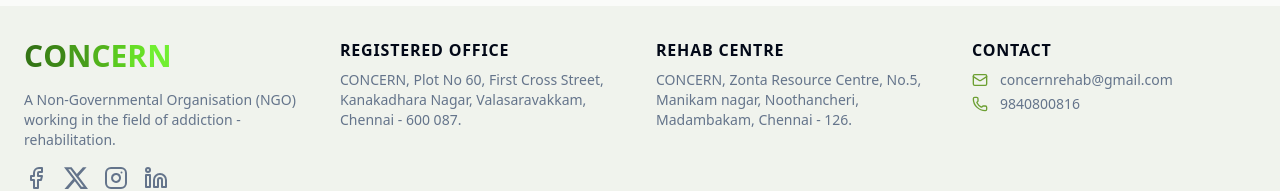
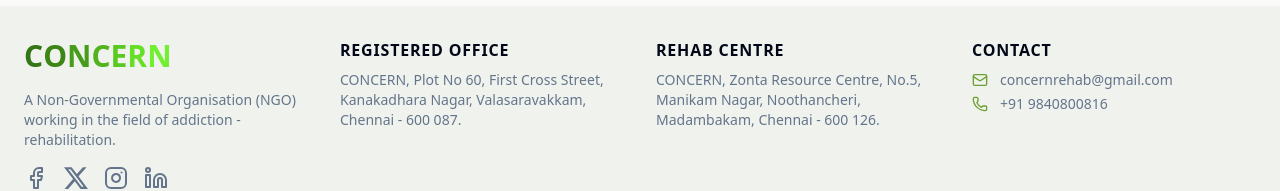
Before and after one commit to tanishpoddar/Concern-Website, a Next.js app: page / in a window 1280 px wide. Shown: the part 1915-2106 px from the top of the page. Built offline with nearby package versions, Linux system fonts and the light colour scheme.

Commit message:
changed-code-files

```diff
--- a/src/components/footer.tsx
+++ b/src/components/footer.tsx
@@ -56,7 +56,7 @@ export default function Footer() {
             <h3 className="mb-2 font-semibold text-foreground uppercase tracking-wider">Rehab Centre</h3>
             <address className="space-y-1 not-italic text-sm">
               <p className="flex items-start text-left">
-                <span>CONCERN, Zonta Resource Centre, No.5, Manikam nagar, Noothancheri, Madambakam, Chennai - 126.</span>
+                <span>CONCERN, Zonta Resource Centre, No.5, Manikam Nagar, Noothancheri, Madambakam, Chennai - 600 126.</span>
               </p>
             </address>
           </div>
@@ -70,7 +70,7 @@ export default function Footer() {
                 </a>
                 <p className="flex items-center">
                   <Phone className="mr-3 h-4 w-4 text-primary" />
-                  <span>9840800816</span>
+                  <span>+91 9840800816</span>
                 </p>
               </div>
           </div>
```
